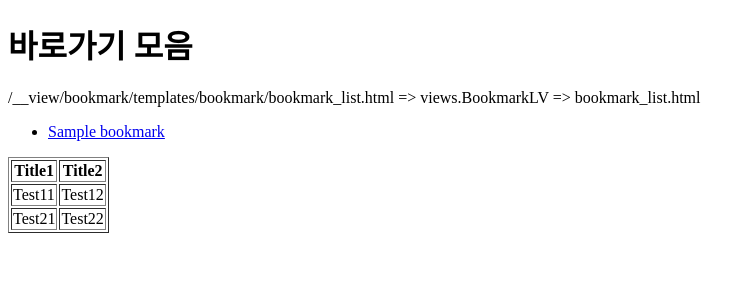
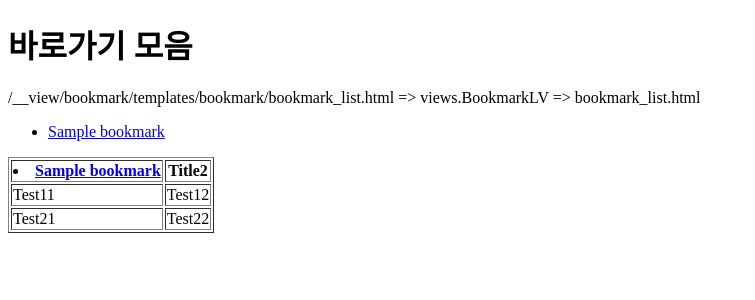
Before and after one commit to shn0403434/shn0403434, a Django app: template bookmark/templates/bookmark/bookmark_list.html in a window 1280 px wide. Shown: the top 300 px of the page, without its empty margins (0-755 px from the left). Run offline with Django 3.2, Linux system fonts and the light colour scheme; the template is opened without the code that fills it: most values are stand-ins (such as "Sample title", 1, 10 or a date in 2020).

Commit message:
Changed ...

```diff
--- a/bookmark/templates/bookmark/bookmark_list.html
+++ b/bookmark/templates/bookmark/bookmark_list.html
@@ -123,7 +123,24 @@ bookmark.models.Bookmark.__str__()에서 지정하였음. -->
 
 <table border="1">
    <tr>
-      <th>Title1</th>
+      <th>
+          <li><!-- name이 'detail'인 url 패턴으로 연결하되
+bookmark.id가 pk 매개변수로 지정되어
+/bookmark/99/와 같은 url 패턴으로 처리됨.
+따라서 BookmarkDV.as_view() 메소드가 담당하여
+bookmark_detail.html로 연결함. -->
+<a href="{% url 'detail' bookmark.id %}">
+{{ bookmark }}<!--
+{{ bookmark }} 템플릿 변수는
+Bookmark 테이블의 특정 레코드 하나를 의미하며,
+즉 Bookmark 클래스의 특정 객체를 의미하며,
+디폴트 컨텍스트 변수 object에 해당함.
+<ul> <li> 요소로 bookmark 객체를 지정하면
+bookmark.title이 출력되도록
+bookmark.models.Bookmark.__str__()에서 지정하였음. -->
+</a>
+</li>
+      </th>
       <th>Title2</th>
    </tr>
    <tr>
```
